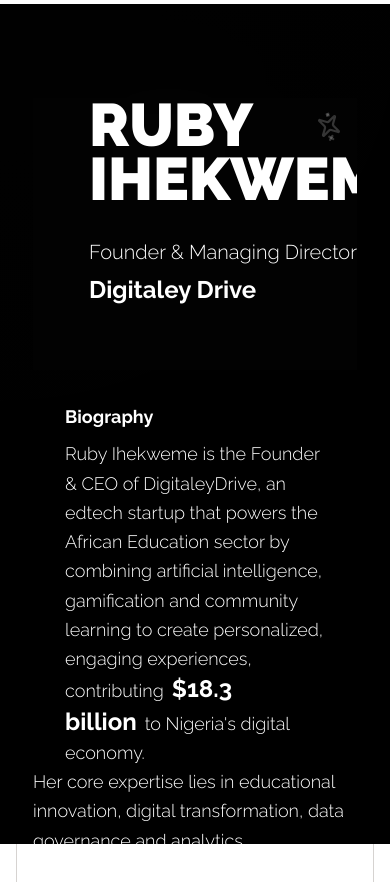
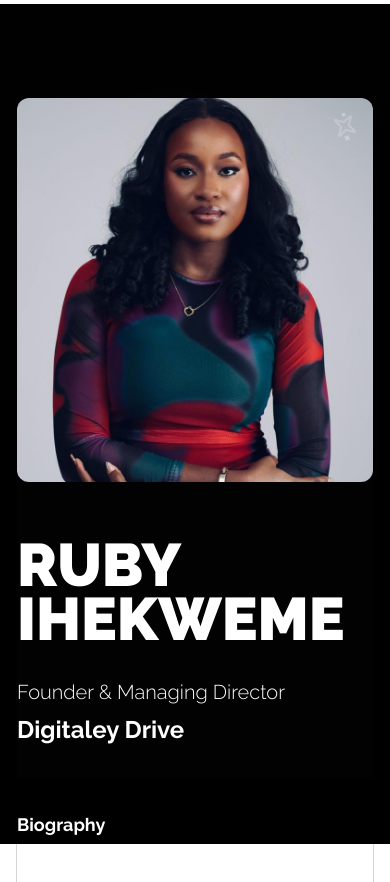
Before and after one commit to rubytechme/portfolio, a Next.js app: page /v3 in a window 390 px wide. Shown: the top 882 px of the page. Built offline with nearby package versions, Linux system fonts and the light colour scheme.

Commit message:
worked on mobile view

```diff
--- a/app/v3/page.tsx
+++ b/app/v3/page.tsx
@@ -255,7 +255,7 @@
         )}
       </AnimatePresence>
 
-      <div className="relative z-10 text-white w-full min-h-screen px-[1rem] lg:px-8 py-0">
+      <div className="relative z-10 text-white w-full min-h-screen lg:px-8 py-0">
         <div className="w-full mx-auto max-w-7xl text-white">
           {/* Enhanced Hero Section */}
           <motion.div
@@ -290,17 +290,17 @@
               >
                 <Sparkles size={24} />
               </motion.div>
-              <div className='flex gap-6 items-end'>
-                <div className='w-88 h-auto ml-8 mb-8'>
+              <div className='flex gap-6 items-end flex-col md:flex-row'>
+                <div className='w-full md:w-88 h-auto mb-8'>
                   <Image
                     src="/Passport from WhatsApp.JPG"
                     alt="Ruby Ihekweme"
                     width={384}
                     height={384}
-                    className="w-full h-full max-h-96 object-cover rounded-3xl"
+                    className="w-full h-full max-h-96 object-cover rounded-xl md:rounded-3xl"
                   />
                 </div>
-                <div className="relative z-10 mb-8">
+                <div className="relative z-10 mb-0 md:mb-8">
                   <motion.h1
                     className="text-6xl sm:text-5xl font-black leading-[0.9] mb-8 text-white"
                     variants={itemVariants}
@@ -324,23 +324,15 @@
                       <span className="text-2xl md:text-3xl text-white font-bold">
                         Digitaley Drive
                       </span>
-                      {/* <div className="h-px bg-white flex-1"></div> */}
                     </div>
                   </motion.div>
-
-                  {/* <motion.p
-                  className="text-lg md:text-xl text-white font-light max-w-3xl"
-                  variants={itemVariants}
-                >
-                  Transforming African education through AI, gamification, and community learning
-                </motion.p> */}
                 </div>
               </div>
             </motion.div>
           </motion.div>
 
           {/* Enhanced Main Content */}
-          <div className="grid grid-cols-1 lg:grid-cols-4 gap-8 lg:gap-12">
+          <div className="gap-8 lg:gap-12">
             {/* Enhanced Sidebar */}
             {/* <div className="lg:col-span-1 order-2 lg:order-1">
               <motion.div
@@ -423,7 +415,7 @@
             <div className="lg:col-span-4 order-1 lg:order-2">
               {/* Enhanced Quote Section */}
               <motion.div
-                className="p-8 py-0"
+                className="md:p-8 py-0"
                 initial={{ opacity: 0, y: 30, scale: 0.95 }}
                 animate={{ opacity: 1, y: 0, scale: 1 }}
                 transition={{ duration: 1, delay: 0.4 }}
@@ -447,7 +439,7 @@
                 </motion.h3> */}
 
                 <motion.div
-                  className="relative z-10"
+                  className="relative z-10 mb-8 w-full"
                   initial={{ opacity: 0, y: 15 }}
                   animate={{ opacity: 1, y: 0 }}
                   transition={{ duration: 0.8, delay: 0.8 }}
@@ -456,7 +448,7 @@
                     <p className="text-lg md:text-2xl text-white font-bold mb-2 leading-relaxed">Biography</p>
                     <p className="text-lg md:text-2xl text-white font-light leading-relaxed">
                       Ruby Ihekweme is the Founder & CEO of DigitaleyDrive, an edtech startup that powers the African Education sector by combining artificial intelligence, gamification and community learning to create personalized, engaging experiences, contributing
-                      <span className="font-bold text-2xl mx-2">
+                      <span className="font-bold text-xl md:text-2xl mx-2">
                         $18.3 billion
                       </span>
                       to Nigeria's digital economy.
```
